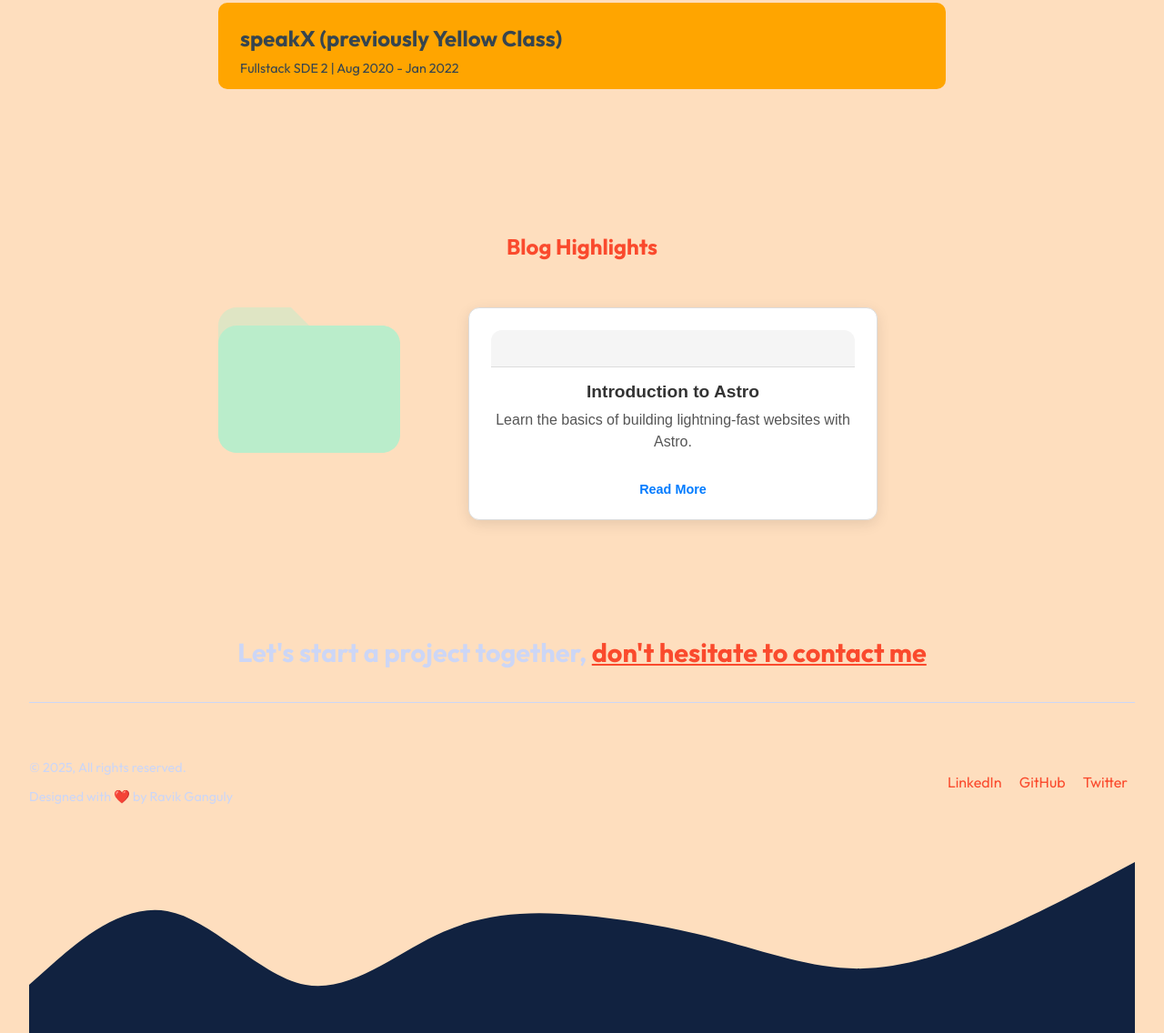
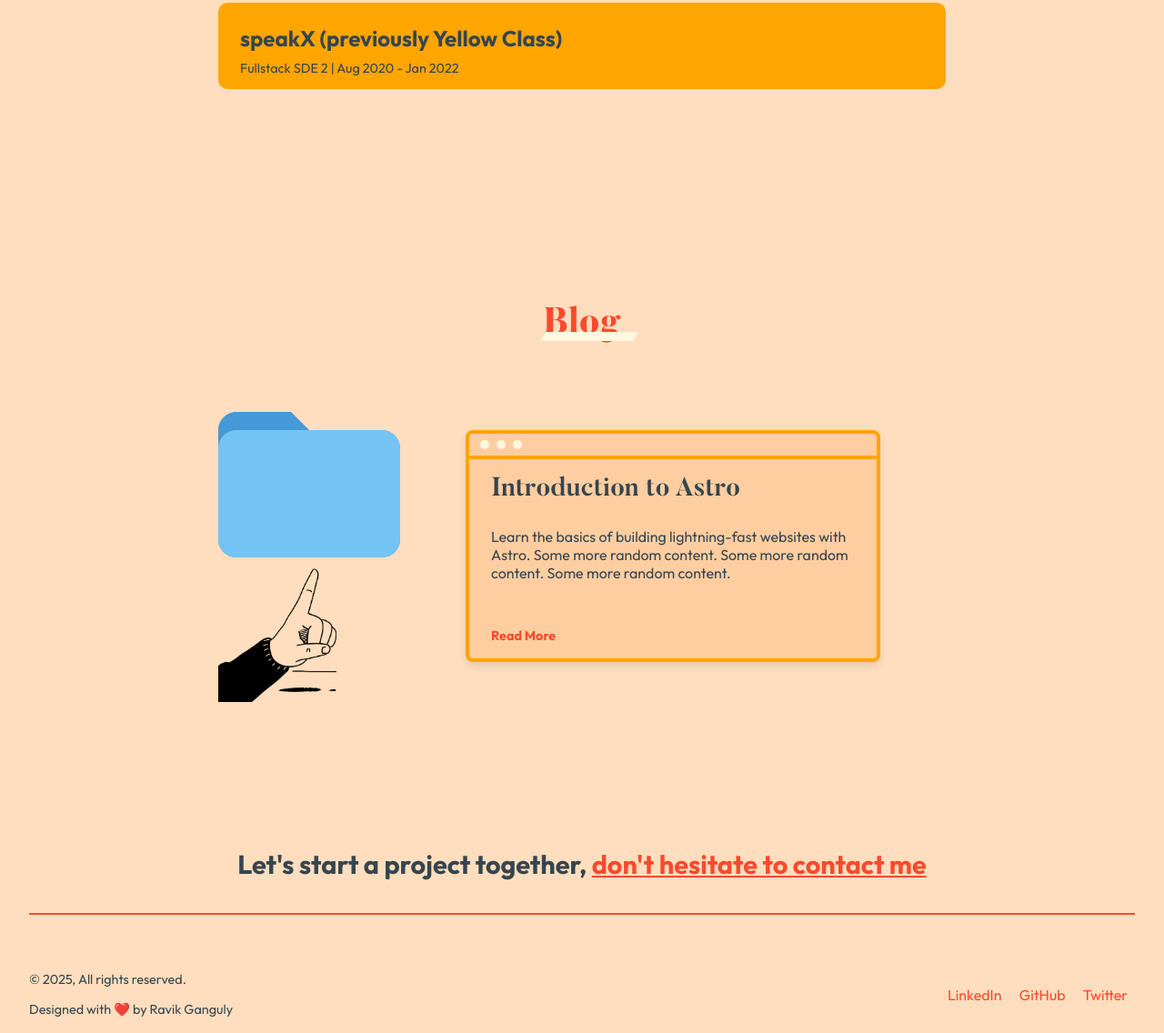
Before and after one commit to g-ravity/portfolio, an Astro site: page / in a window 1280 px wide. Shown: the part 7726-8862 px from the top of the page at 91% size. Built offline with nearby package versions, Linux system fonts and the light colour scheme; Astro itself is replaced by a stand-in of ours.

Commit message:
feat: updated blog section

```diff
--- a/src/components/About.astro
+++ b/src/components/About.astro
@@ -83,7 +83,7 @@
     z-index: 2;
   }
 
-  .section-title {
+  .about-container .section-title {
     font-size: 2.5rem;
     margin-bottom: 3rem;
     text-align: center;
@@ -92,11 +92,11 @@
     font-weight: 800;
   }
 
-  .section-title span {
+  .about-container .section-title span {
     position: relative;
   }
 
-  .section-title span::after {
+  .about-container .section-title span::after {
     content: '';
     position: absolute;
     bottom: 2px;
--- a/src/components/BlogHighlights.astro
+++ b/src/components/BlogHighlights.astro
@@ -8,46 +8,59 @@ interface Blog {
 const blogs: Blog[] = [
   {
     title: 'Introduction to Astro',
-    description: 'Learn the basics of building lightning-fast websites with Astro.',
+    description:
+      'Learn the basics of building lightning-fast websites with Astro. Some more random content. Some more random content. Some more random content.',
     link: '#',
   },
   {
     title: '10 JavaScript Tips for Developers',
-    description: 'Enhance your JS skills with these practical tips and tricks.',
+    description:
+      'Enhance your JS skills with these practical tips and tricks. Some more random content. Some more random content. Some more random content.',
     link: '#',
   },
   {
     title: 'Designing for Accessibility',
-    description: 'Key considerations to make your designs inclusive for everyone.',
+    description:
+      'Key considerations to make your designs inclusive for everyone. Some more random content. Some more random content. Some more random content.',
     link: '#',
   },
 ];
 ---
 
-<section class="blog-highlights">
-  <h2>Blog Highlights</h2>
-  <div style="display: flex">
-    <div class="folder" id="folder-icon">
-      <svg width="200" height="160" viewBox="0 0 200 160" fill="none">
+<section class="blog-section" id="blog">
+  <div class="blog-container">
+    <h2 class="section-title"><span>Blog</span></h2>
+    <div style="display: flex; align-items: center">
+      <div style="display: flex; flex-direction: column;">
+        <div class="folder">
+          <svg id="folder-icon" width="200" height="160" viewBox="0 0 200 160" fill="none">
             <!-- Tab -->
             <path
               class="folder-tab"
               d="M20 0H80L100 20H180C191 20 200 29 200 40V140C200 151 191 160 180 160H20C9 160 0 151 0 140V20C0 9 9 0 20 0Z"
-          fill="#64ffda"
-          fill-opacity="0.2"></path>
+              fill="#4599D6"
+              fill-opacity="1"></path>
             <!-- Main folder -->
             <path
               class="folder-body"
               d="M0 40C0 29 9 20 20 20H180C191 20 200 29 200 40V140C200 151 191 160 180 160H20C9 160 0 151 0 140V40Z"
-          fill="#64ffda"
-          fill-opacity="0.3"></path>
+              fill="#73C4F5"
+              fill-opacity="1"></path>
           </svg>
         </div>
+        <img src="/hand.png" style="width: 130px" />
+      </div>
       <div class="blog-paper" id="blog-paper">
+        <div class="browser-bar">
+          <span class="dot red"></span>
+          <span class="dot yellow"></span>
+          <span class="dot green"></span>
+        </div>
         <div class="blog-content">
           <h3 id="blog-title">{blogs[0].title}</h3>
           <p id="blog-description">{blogs[0].description}</p>
           <a id="blog-link" href={blogs[0].link} target="_blank">Read More</a>
+        </div>
       </div>
     </div>
   </div>
@@ -57,17 +70,20 @@ const blogs: Blog[] = [
   const blogs: Blog[] = [
     {
       title: 'Introduction to Astro',
-      description: 'Learn the basics of building lightning-fast websites with Astro.',
+      description:
+        'Learn the basics of building lightning-fast websites with Astro. Some more random content. Some more random content. Some more random content.',
       link: '#',
     },
     {
       title: '10 JavaScript Tips for Developers',
-      description: 'Enhance your JS skills with these practical tips and tricks.',
+      description:
+        'Enhance your JS skills with these practical tips and tricks. Some more random content. Some more random content. Some more random content.',
       link: '#',
     },
     {
       title: 'Designing for Accessibility',
-      description: 'Key considerations to make your designs inclusive for everyone.',
+      description:
+        'Key considerations to make your designs inclusive for everyone. Some more random content. Some more random content. Some more random content.',
       link: '#',
     },
   ];
@@ -85,16 +101,13 @@ const blogs: Blog[] = [
     const blogDescription = document.getElementById('blog-description');
     const blogLink = document.getElementById('blog-link');
 
-    // Animation to "throw out" the paper
     blogPaper.classList.add('animate-out');
     setTimeout(() => {
-      // Update blog content
       const nextIndex = getNextIndex();
       blogTitle.textContent = blogs[nextIndex].title;
       blogDescription.textContent = blogs[nextIndex].description;
       blogLink.href = blogs[nextIndex].link;
 
-      // Reset animation
       blogPaper.classList.remove('animate-out');
       blogPaper.classList.add('animate-in');
 
@@ -109,21 +122,78 @@ const blogs: Blog[] = [
 </script>
 
 <style is:global>
-  .blog-highlights {
-    padding: 2rem;
-    text-align: center;
-    max-width: 800px;
-    margin: 0 auto;
+  .blog-section {
+    padding: 6rem 2rem;
+    position: relative;
+    overflow: hidden;
+    display: flex;
+    align-items: center;
+    justify-content: center;
   }
 
-  .blog-highlights h2 {
+  .blog-container {
+    max-width: 800px;
+    width: 100%;
+    position: relative;
+    z-index: 2;
+  }
+
+  .blog-container .section-title {
+    font-size: 2.5rem;
+    margin-bottom: 3rem;
+    text-align: center;
     color: var(--accent);
+    font-family: 'Butler';
+    font-weight: 800;
+  }
+
+  .blog-container .section-title span {
+    position: relative;
+  }
+
+  .blog-container .section-title span::after {
+    content: '';
+    position: absolute;
+    bottom: 2px;
+    left: 0px;
+    width: 120%;
+    height: 10px;
+    background: var(--underline);
+    transform: skewX(-30deg);
   }
 
   .folder {
     display: inline-block;
+    margin-top: 2rem;
+    transition: transform 0.3s cubic-bezier(0.34, 1.56, 0.64, 1);
+    animation: idle 2s ease-in-out infinite;
+  }
+
+  .folder svg {
     cursor: pointer;
-    margin-top: 2rem;
+    transition: transform 0.3s cubic-bezier(0.34, 1.56, 0.64, 1);
+  }
+
+  @keyframes idle {
+    0%,
+    100% {
+      transform: translateY(0);
+    }
+    50% {
+      transform: translateY(-8px);
+    }
+  }
+
+  .folder svg:hover {
+    transform: rotate(-5deg);
+  }
+
+  .folder svg:hover .folder-tab {
+    fill: #5baae7;
+  }
+
+  .folder svg:hover .folder-body {
+    fill: #8ed1f9;
   }
 
   .folder-icon {
@@ -136,95 +206,85 @@ const blogs: Blog[] = [
     transform: scale(1.1);
   }
 
-  .blog-paper.animate-out {
-    transform: translateY(-50px) rotate(-10deg);
-    opacity: 0;
-  }
-
-  .blog-paper.animate-in {
-    transform: translateY(50px) rotate(10deg);
-    opacity: 1;
-  }
-
   .blog-paper {
     margin: 2rem auto;
     width: 90%;
     max-width: 400px;
-    background: #ffffff;
-    border-radius: 12px;
-    box-shadow: 0 4px 15px rgba(0, 0, 0, 0.1);
-    padding: 1.5rem;
+    background: #ffcea0;
+    border-radius: 8px;
+    box-shadow: 0 4px 10px rgba(0, 0, 0, 0.1);
+    padding: 1.5rem 1.5rem 1rem;
     position: relative;
-    border: 1px solid #dcdcdc;
-    font-family: 'Arial', sans-serif;
+    border: 4px solid orange;
+    transition: all 0.5s cubic-bezier(0.4, 0, 0.2, 1);
+    transform-origin: center;
   }
 
-  /* The top bar mimicking a browser window */
-  .blog-paper::before {
-    content: '';
-    display: block;
-    height: 40px;
-    background: #f5f5f5;
-    border-radius: 12px 12px 0 0;
-    border-bottom: 1px solid #dcdcdc;
-    position: relative;
+  .blog-paper.animate-out {
+    animation: paperOut 0.5s cubic-bezier(0.4, 0, 0.2, 1) forwards;
   }
 
-  /* The window control buttons (red, yellow, green) */
-  .blog-paper::after {
-    content: '';
-    display: flex;
-    gap: 8px;
-    position: absolute;
-    top: 12px;
-    left: 15px;
+  .blog-paper.animate-in {
+    animation: paperIn 0.5s cubic-bezier(0.4, 0, 0.2, 1) forwards;
   }
 
-  .blog-paper::after span {
+  @keyframes paperOut {
+    0% {
+      transform: translateX(0) rotate(0);
+      opacity: 1;
+    }
+    100% {
+      transform: translateX(-100%) rotate(-10deg);
+      opacity: 0;
+    }
+  }
+
+  @keyframes paperIn {
+    0% {
+      transform: translateX(100%) rotate(10deg);
+      opacity: 0;
+    }
+    100% {
+      transform: translateX(0) rotate(0);
+      opacity: 1;
+    }
+  }
+
+  .browser-bar {
+    display: flex;
+    align-items: center;
+    height: 24px;
+    background: #ffcea0;
+    border-radius: 8px 8px 0 0;
+    padding: 0 0.75rem;
+    margin: -1.5rem -1.5rem 1rem;
+    border-bottom: 4px solid orange;
+  }
+
+  .browser-bar .dot {
     width: 10px;
     height: 10px;
     border-radius: 50%;
-    display: inline-block;
+    margin-right: 8px;
+    background-color: var(--underline);
   }
 
-  .blog-paper::after span:nth-child(1) {
-    background: #ff5f56; /* Red button */
-  }
-
-  .blog-paper::after span:nth-child(2) {
-    background: #ffbd2e; /* Yellow button */
-  }
-
-  .blog-paper::after span:nth-child(3) {
-    background: #27c93f; /* Green button */
-  }
-
-  /* Content inside the blog paper */
   .blog-content h3 {
-    margin: 1rem 0 0.5rem;
-    color: #333333;
-    font-size: 1.2rem;
-    font-weight: bold;
+    margin: 0 0 1.5rem;
+    font-size: 1.8rem;
+    font-family: 'Butler';
   }
 
   .blog-content p {
-    margin: 0 0 1rem;
-    color: #555555;
+    margin: 0 0 3rem;
     font-size: 1rem;
-    line-height: 1.5;
   }
 
   .blog-content a {
     display: inline-block;
-    margin-top: 1rem;
-    color: #007bff;
+    font-size: 0.9rem;
+    color: var(--accent);
+    font-weight: bold;
     text-decoration: none;
-    font-weight: bold;
-    font-size: 0.9rem;
-    transition: color 0.3s ease;
-  }
-
-  .blog-content a:hover {
-    color: #0056b3;
   }
 </style>
--- a/src/components/Experience.astro
+++ b/src/components/Experience.astro
@@ -122,7 +122,7 @@ const experience: Job[] = [
     z-index: 2;
   }
 
-  .section-title {
+  .experience-container .section-title {
     font-size: 2.5rem;
     margin-bottom: 3rem;
     text-align: center;
@@ -131,11 +131,11 @@ const experience: Job[] = [
     font-weight: 800;
   }
 
-  .section-title span {
+  .experience-container .section-title span {
     position: relative;
   }
 
-  .section-title span::after {
+  .experience-container .section-title span::after {
     content: '';
     position: absolute;
     bottom: 2px;
--- a/src/components/Footer.astro
+++ b/src/components/Footer.astro
@@ -36,7 +36,7 @@
 <style>
   .footer {
     background-color: var(--bg-primary);
-    color: #ccd6f6;
+    color: var(--text);
     text-align: center;
     padding: 2rem;
     position: relative;
@@ -80,7 +80,7 @@
 
   hr {
     border: 0;
-    border-top: 1px solid #ccd6f6;
+    border-top: 2px solid var(--accent);
     margin: 2rem 0;
   }
 
--- a/src/components/Projects.astro
+++ b/src/components/Projects.astro
@@ -99,7 +99,7 @@ const projects: Project[] = [
     z-index: 2;
   }
 
-  .section-title {
+  .projects-container .section-title {
     font-size: 2.5rem;
     margin-bottom: 3rem;
     text-align: center;
@@ -108,11 +108,11 @@ const projects: Project[] = [
     font-weight: 800;
   }
 
-  .section-title span {
+  .projects-container .section-title span {
     position: relative;
   }
 
-  .section-title span::after {
+  .projects-container .section-title span::after {
     content: '';
     position: absolute;
     bottom: 3px;
```
Also changed, not shown: src/components/Services.astro (+5 -5 lines), public/hand.png (added). Lines whose indentation alone changed are shown as unchanged.
